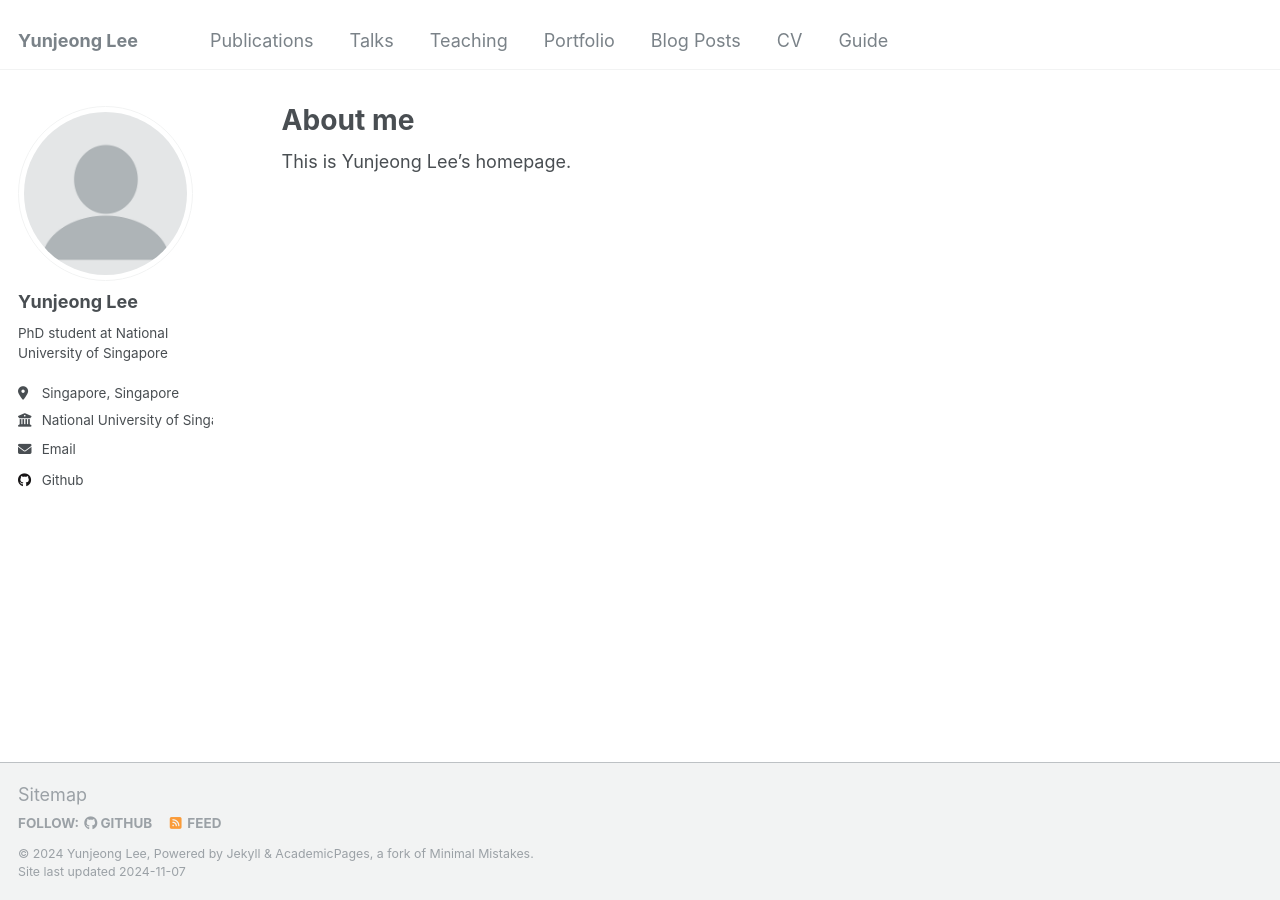
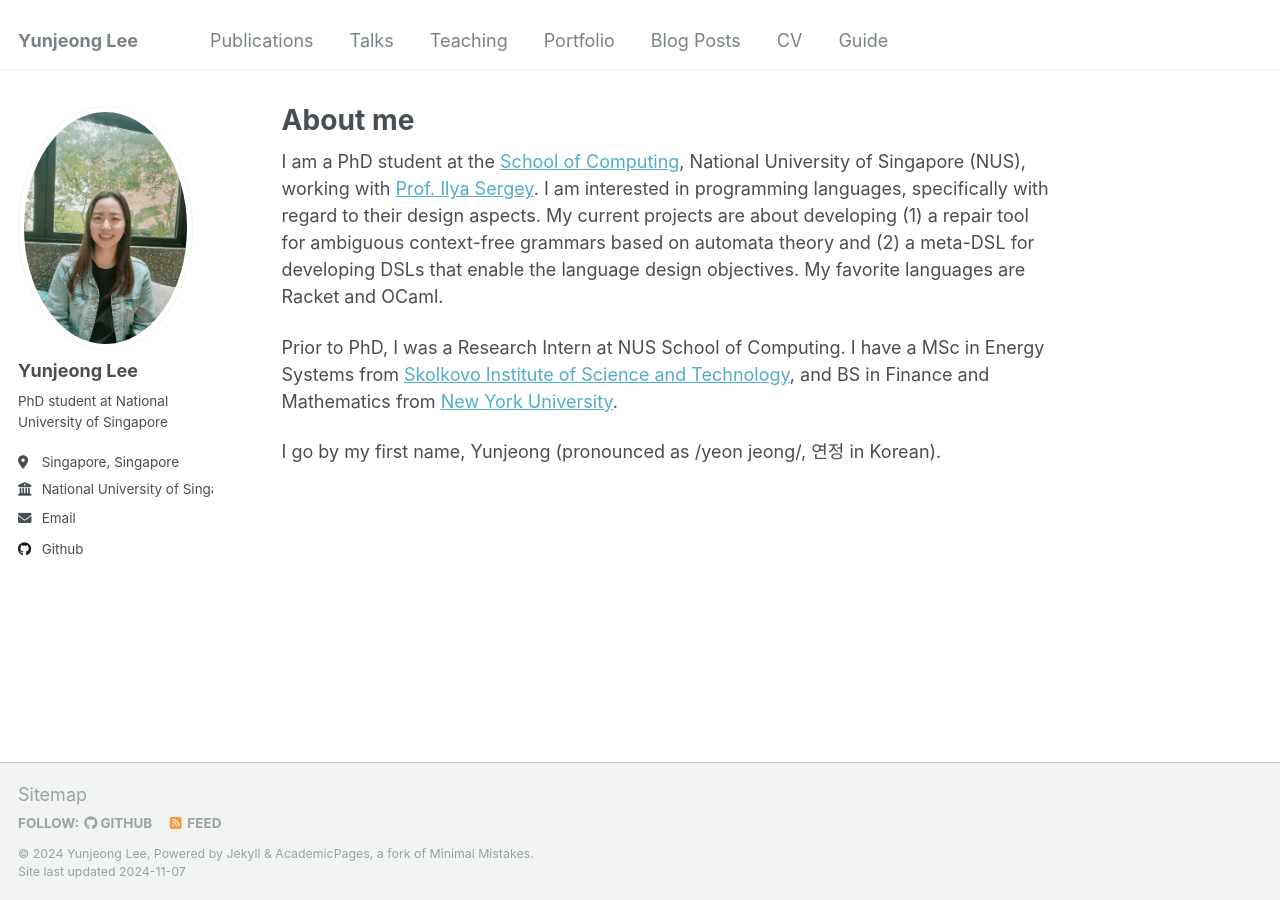
Before and after one commit to yunjeong-lee/yunjeong-lee.github.io, a Jekyll site: the page built from _pages/about.md, in a window 1280 px wide. Built offline with Jekyll 4.4.1, drawn with Linux system fonts in a browser that asks for light colours.

Commit message:
pic and about me

```diff
--- a/_config.yml
+++ b/_config.yml
@@ -21,7 +21,7 @@ repository               : "yunjeong-lee.github.io"
 #               Additional customization can be done by editing /_includes/author-profile.html
 author:
   # Biographic information
-  avatar           : "profile.png"
+  avatar           : "yunjeong-2024.jpg"
   name             : "Yunjeong Lee"
   pronouns         : # example: "she/her"
   bio              : "PhD student at National University of Singapore"
--- a/_pages/about.md
+++ b/_pages/about.md
@@ -7,4 +7,8 @@ redirect_from:
   - /about.html
 ---
 
-This is Yunjeong Lee's homepage.
+I am a PhD student at the [School of Computing](https://www.comp.nus.edu.sg/), National University of Singapore (NUS), working with [Prof. Ilya Sergey](https://ilyasergey.net/). I am interested in programming languages, specifically with regard to their design aspects. My current projects are about developing (1) a repair tool for ambiguous context-free grammars based on automata theory and (2) a meta-DSL for developing DSLs that enable the language design objectives. My favorite languages are Racket and OCaml.
+
+Prior to PhD, I was a Research Intern at NUS School of Computing. I have a MSc in Energy Systems from [Skolkovo Institute of Science and Technology](https://www.skoltech.ru/en/), and BS in Finance and Mathematics from [New York University](https://www.nyu.edu/).
+
+I go by my first name, Yunjeong (pronounced as /yeon jeong/, 연정 in Korean).
```
Also changed, not shown: images/yunjeong-2024.jpg (added).
